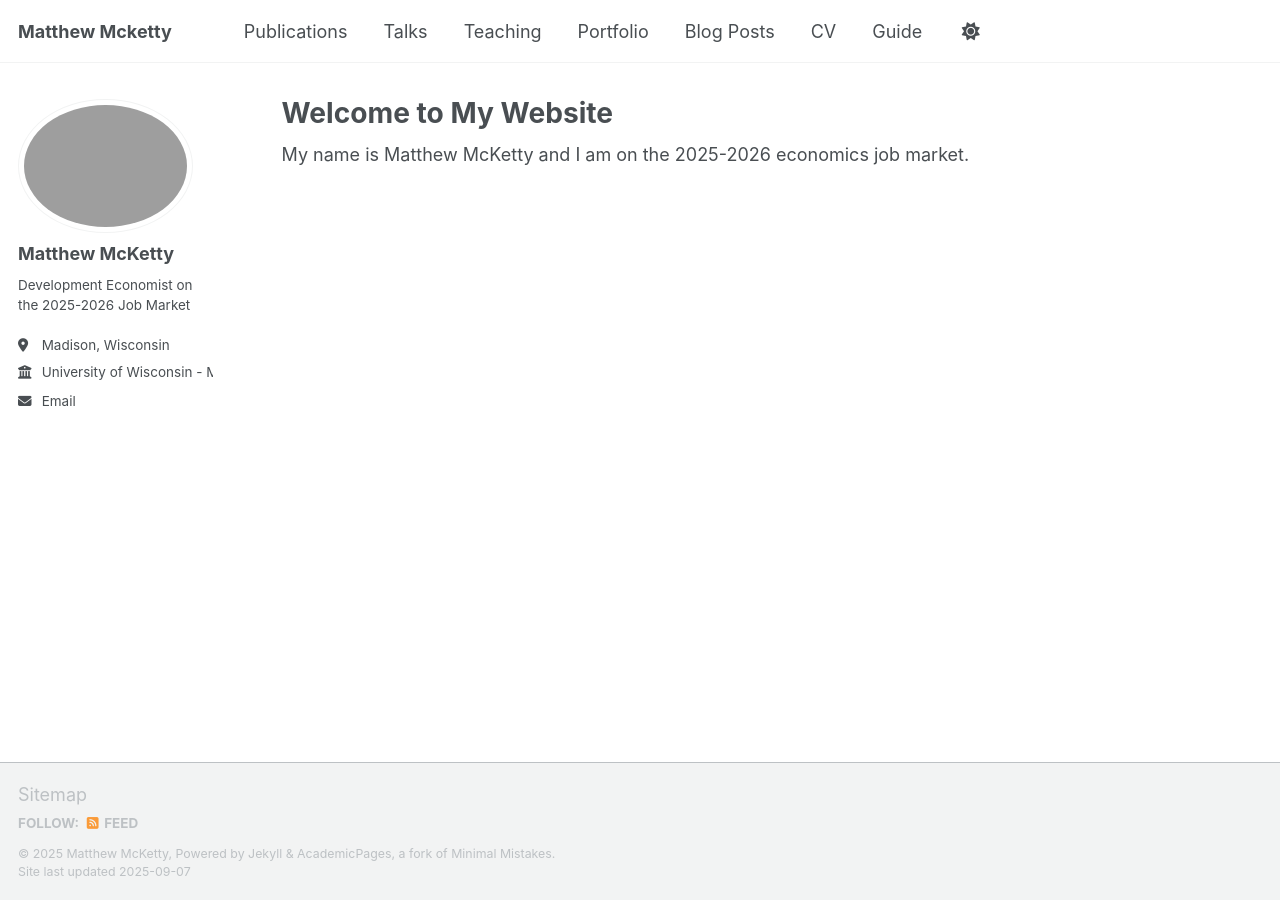
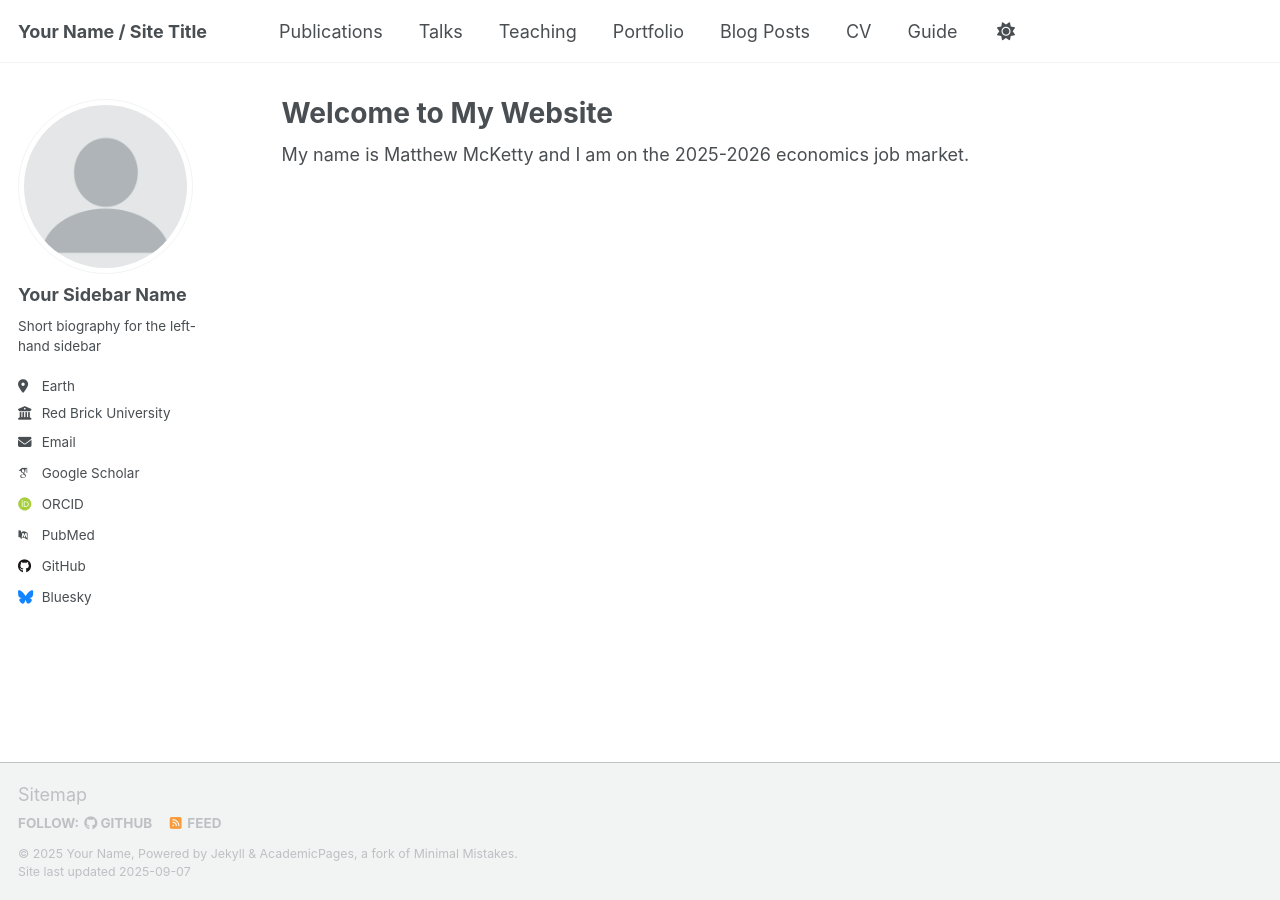
Before and after one commit to mcket747econ/mcket747econ.github.io-, a Jekyll site: the page built from _pages/about.md, in a window 1280 px wide. Built offline with Jekyll 4.4.1, drawn with Linux system fonts in a browser that asks for light colours; some web fonts are replaced; a script that is not in the unit is left out.

Commit message:
Update _config.yml

```diff
--- a/_config.yml
+++ b/_config.yml
@@ -9,36 +9,37 @@
 # Basic Site Settings
 locale                   : "en-US"
 site_theme               : "default" # Currently available options are "default", "air"
-title                    : "Matthew Mcketty"
+title                    : "Your Name / Site Title"
 title_separator          : "-"
-name                     : &name "Matthew McKetty"
-description              : &description "Hello! I am on the 2025-2026 job market"
-url                      : https://mcket747econ.github.io # the base hostname & protocol for your site e.g. "https://[your GitHub username].github.io" or if you already have some other page hosted on Github then use "https://[your GitHub username].github.io/[Your Repo Name]"
+name                     : &name "Your Name"
+description              : &description "personal description"
+url                      : https://academicpages.github.io # the base hostname & protocol for your site e.g. "https://[your GitHub username].github.io" or if you already have some other page hosted on Github then use "https://[your GitHub username].github.io/[Your Repo Name]"
 baseurl                  : "" # the subpath of your site, e.g. "/blog"
 repository               : "academicpages/academicpages.github.io"
+
 # Site Author - The following control what appear as part of the author content on the side bar.
 #               If a field is blank the icon and link will not appear, otherwise it will be shown.
 #               Additional customization can be done by editing /_includes/author-profile.html
 author:
   # Biographic information
-  avatar           : #"headshot.png"
-  name             : "Matthew McKetty"
+  avatar           : "profile.png"
+  name             : "Your Sidebar Name"
   pronouns         : # example: "she/her"
-  bio              : "Development Economist on the 2025-2026 Job Market"
-  location         : "Madison, Wisconsin"
-  employer         : "University of Wisconsin - Madison"
+  bio              : "Short biography for the left-hand sidebar"
+  location         : "Earth"
+  employer         : "Red Brick University"
   uri              : # URL
-  email            : "mcketty@wisc.edu"
+  email            : "none@example.org"
 
   # Academic websites
   academia         : # URL
   arxiv            : # URL - Update with the correct link to your profile
-  googlescholar    : #"https://scholar.google.com/citations?user=PS_CX0AAAAAJ"
+  googlescholar    : "https://scholar.google.com/citations?user=PS_CX0AAAAAJ"
   inspire-hep      : # URL
   impactstory      : # URL
-  orcid            : #"http://orcid.org/yourorcidurl"
+  orcid            : "http://orcid.org/yourorcidurl"
   semantic         : # URL
-  pubmed           : #"https://www.ncbi.nlm.nih.gov/pubmed/?term=john+snow"
+  pubmed           : "https://www.ncbi.nlm.nih.gov/pubmed/?term=john+snow"
   researchgate     : # URL
   scopus           : # URL
 
@@ -46,13 +47,13 @@ author:
   bitbucket        : # Username - Update with your username on the site
   codepen          : # Username
   dribbble         : # Username
-  github           : #"mcket747econ"
+  github           : "academicpages"
   kaggle           : # Username
   stackoverflow    : # User number or user number and name (i.e., use "1" or "1/jeff-atwood")
 
   # Social media
   artstation       : # Username
-  bluesky          : #"bsky.app" # Replace this with you Bluesky username
+  bluesky          : "bsky.app" # Replace this with you Bluesky username
   facebook         : # Username
   flickr           : # Username
   foursquare       : # Username
```
